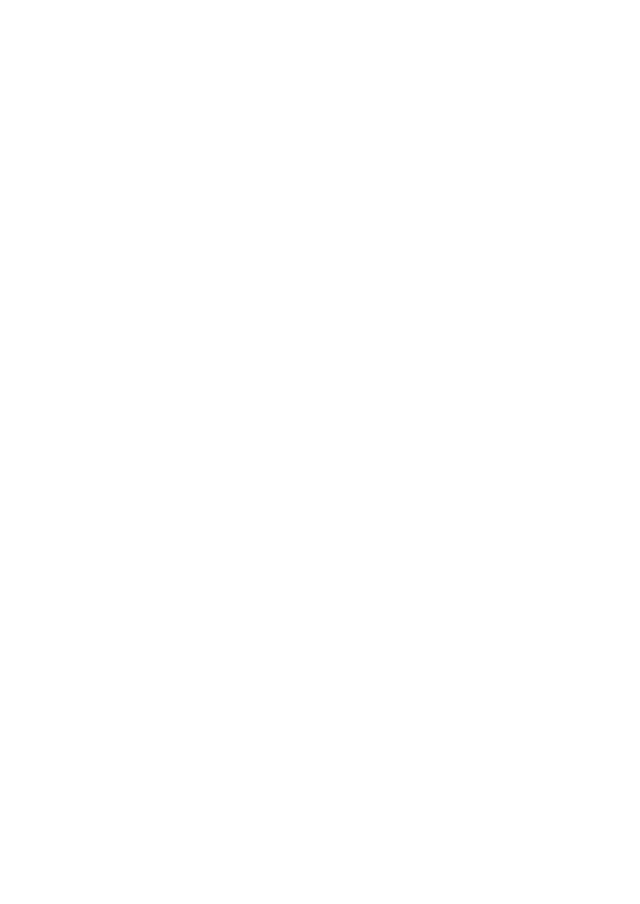
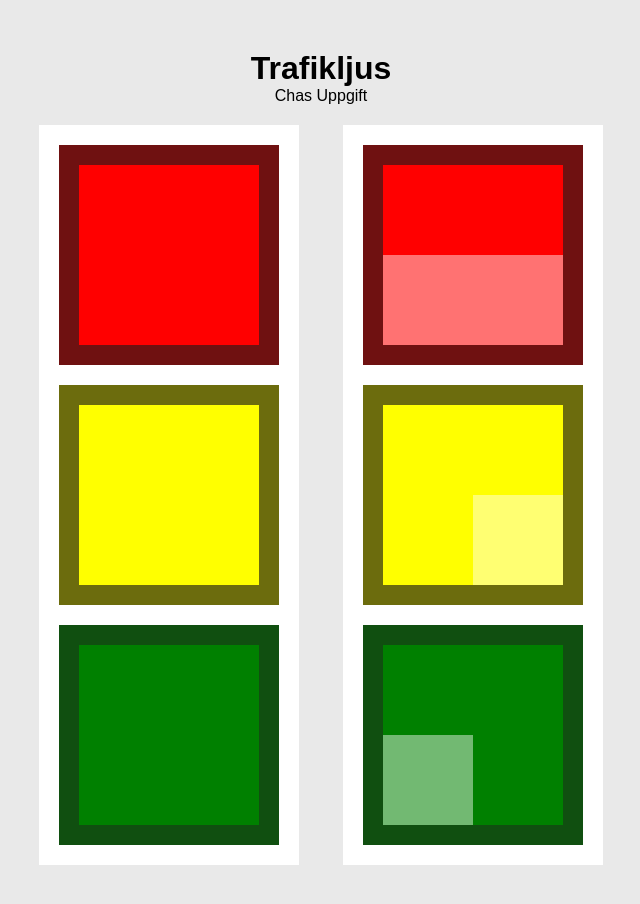
Before and after one commit to ozayo/chas_trafikljus, a plain HTML site: page index.html in a window 1280 px wide. Shown: the whole page, without its empty margins (319-959 px from the left). Before the commit the page ends 800 px from the top, so only its background shows below. Drawn offline with Linux system fonts and the light colour scheme.

Commit message:
added new style

```diff
--- a/index.html
+++ b/index.html
@@ -6,5 +6,26 @@
     <link rel="stylesheet" href="style.css" />
     <title>Trafikljus</title>
   </head>
-  <body></body>
+  <body>
+    <div class="container">
+      <h1>Trafikljus</h1>
+      <p>Chas Uppgift</p>
+      <div class="boxes">
+        <div class="box red"></div>
+        <div class="box yellow"></div>
+        <div class="box green"></div>
+      </div>
+      <div class="boxes">
+        <div class="box red">
+          <div class="redinline"></div>
+        </div>
+        <div class="box yellow">
+          <div class="yellowinline"></div>
+        </div>
+        <div class="box green">
+          <div class="greeninline"></div>
+        </div>
+      </div>
+    </div>
+  </body>
 </html>
--- a/style.css
+++ b/style.css
@@ -0,0 +1,66 @@
+* {
+  margin: 0px;
+  padding: 0px;
+}
+
+body {
+  background-color: rgb(233, 233, 233);
+  width: 100%;
+  padding-top: 30px;
+  font-family: Arial, Helvetica, sans-serif;
+}
+.container {
+  max-width: 980px;
+  margin: 0 auto;
+  padding: 20px;
+  text-align: center;
+}
+
+.boxes {
+  display: inline-block;
+  margin: 20px;
+  background-color: white;
+}
+.box {
+  width: 180px;
+  height: 180px;
+  border: solid 20px;
+  margin: 20px;
+  padding: 0px;
+  position: relative;
+}
+.red {
+  background-color: red;
+  border-color: rgb(111, 17, 17);
+}
+.yellow {
+  background-color: yellow;
+  border-color: rgb(108, 108, 13);
+}
+.green {
+  background-color: green;
+  border-color: rgb(16, 79, 16);
+}
+.redinline {
+  background-color: rgba(255, 255, 255, 0.448);
+  height: 50%;
+  width: 100%;
+  bottom: 0px;
+  position: absolute;
+}
+.yellowinline {
+  background-color: rgba(255, 255, 255, 0.448);
+  height: 50%;
+  width: 50%;
+  bottom: 0px;
+  position: absolute;
+  right: 0;
+}
+.greeninline {
+  background-color: rgba(255, 255, 255, 0.448);
+  height: 50%;
+  width: 50%;
+  bottom: 0px;
+  position: absolute;
+  left: 0;
+}
```
